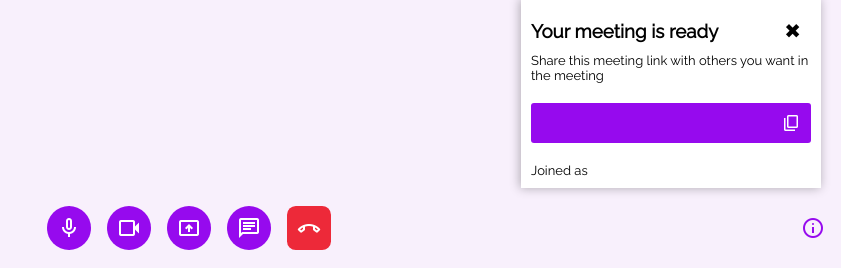
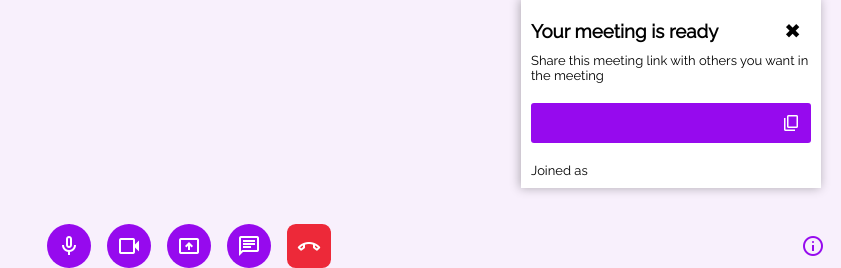
Before and after one commit to martinsndifon/SyncVision, a Python web app: template templates/call.html in a window 1280 px wide. Shown: the part 532-800 px from the top of the page, without its empty margins (439-1280 px from the left). Run offline with Jinja, Linux system fonts and the light colour scheme; the template is opened without the code that fills it, so the values that code supplies are empty; some libraries are stand-ins or nearby versions.

Commit message:
fixing control buttons

```diff
--- a/static/styles/media.css
+++ b/static/styles/media.css
@@ -118,7 +118,11 @@ video {
 
 .controls {
   padding-inline: 1rem;
-  height: 10vh;
+  /* height: 10vh; */
+  position: absolute;
+  bottom: 0;
+  left: 0;
+  right: 0;
   display: flex;
 }
 
```
